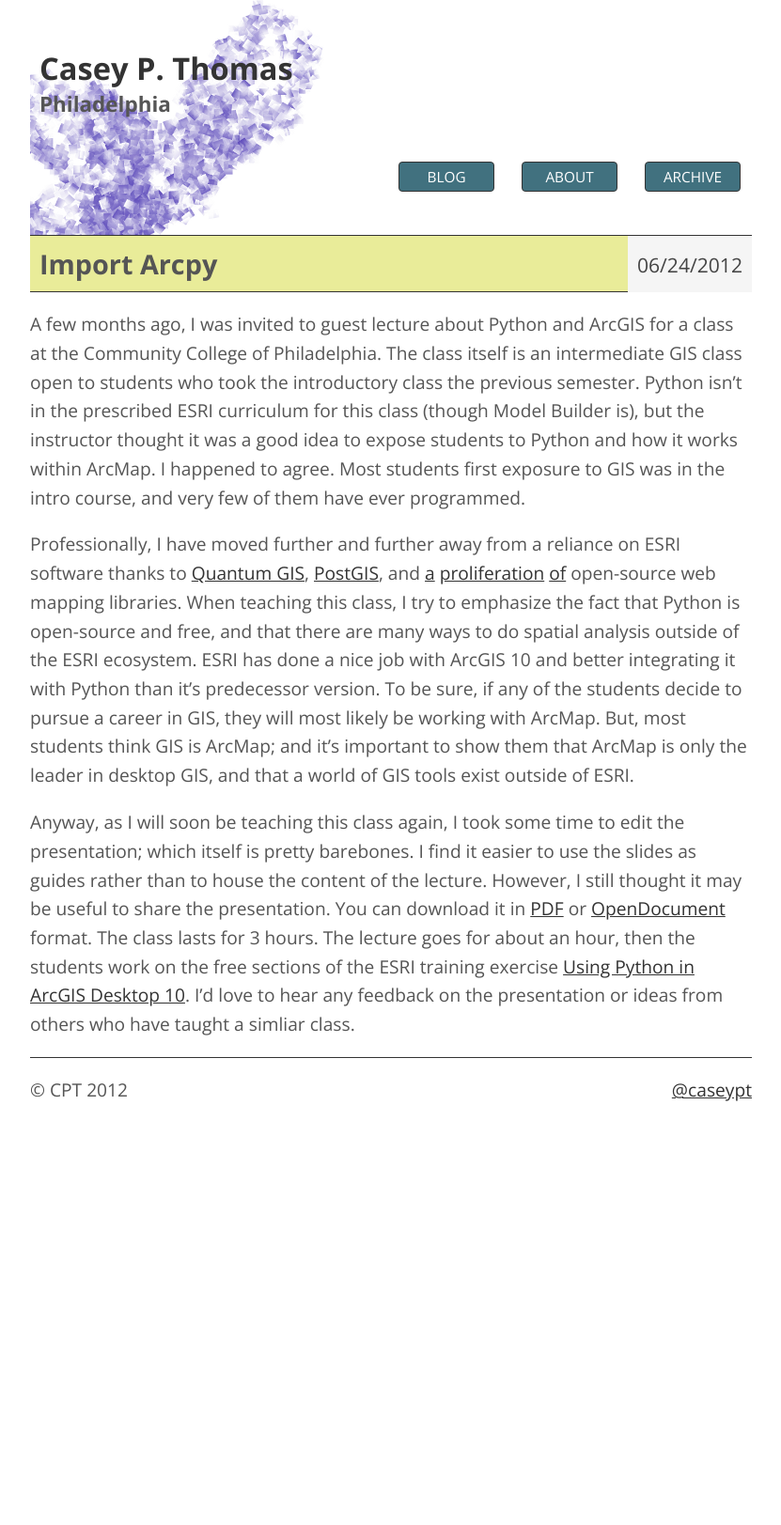
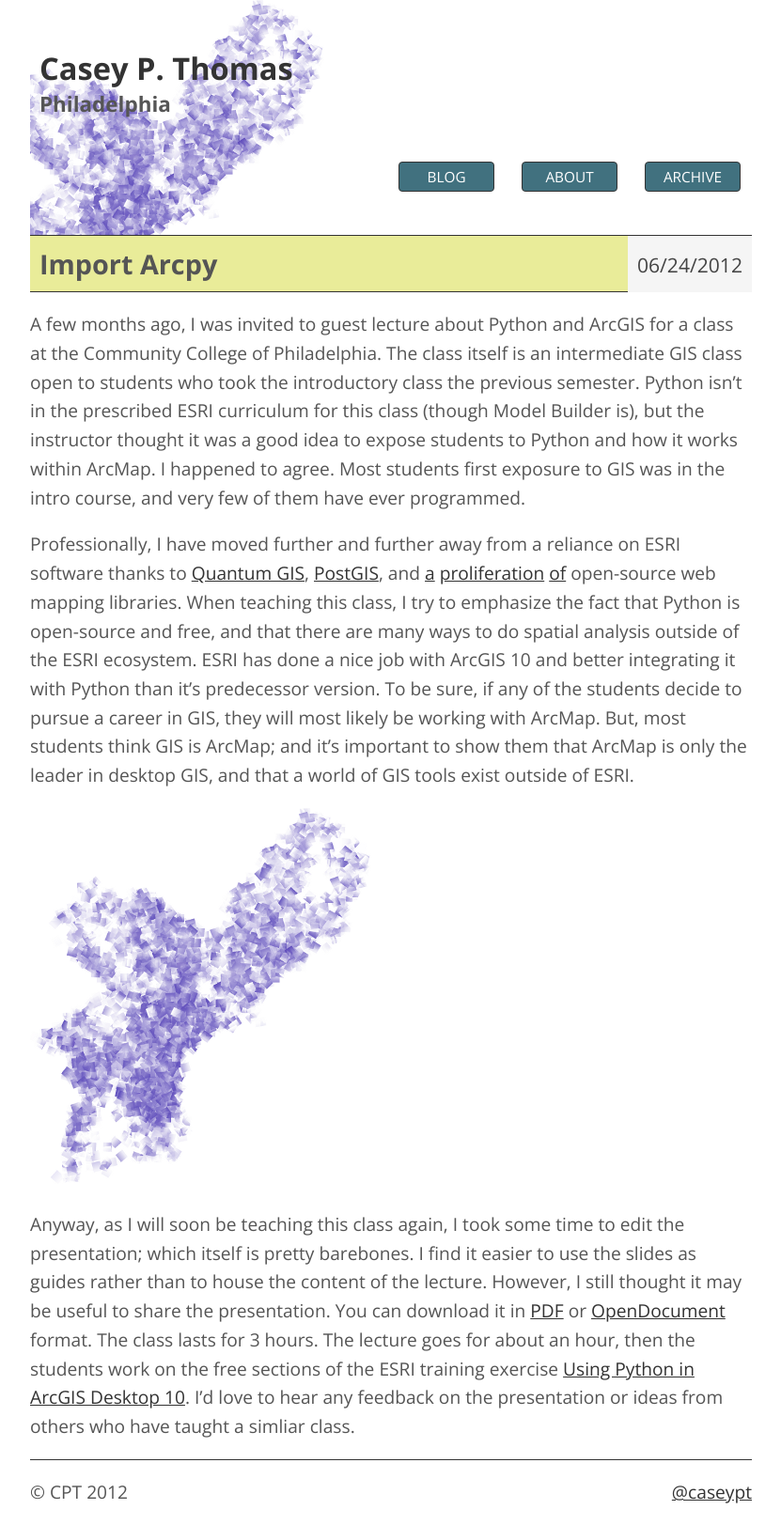
Before and after one commit to caseycesari/caseycesari.github.com, a Jekyll site: the page built from _posts/2012-06-24-import-arcpy.md, in a window 1280 px wide. Shown: the whole page at 94% size, without its empty margins (224-1055 px from the left). Built offline with Jekyll 4.4.1, drawn with Linux system fonts in a browser that asks for light colours; nearby versions of some CDN libraries; before the commit the page ends 1195 px from its top, so only the background shows below that.

Commit message:
Add image to post

```diff
--- a/_posts/2012-06-24-import-arcpy.md
+++ b/_posts/2012-06-24-import-arcpy.md
@@ -8,4 +8,6 @@ A few months ago, I was invited to guest lecture about Python and ArcGIS for a c
 
 Professionally, I have moved further and further away from a reliance on ESRI software thanks to [Quantum GIS](http://www.qgis.org/ "Quantum GIS"), [PostGIS](http://postgis.refractions.net/ "PostGIS"), and [a](http://openlayers.org/ "OpenLayers") [proliferation](http://leaflet.cloudmade.com/ "Leaflet") [of](http://mapbox.com "MapBox") open-source web mapping libraries. When teaching this class, I try to emphasize the fact that Python is open-source and free, and that there are many ways to do spatial analysis outside of the ESRI ecosystem. ESRI has done a nice job with ArcGIS 10 and better integrating it with Python than it’s predecessor version. To be sure, if any of the students decide to pursue a career in GIS, they will most likely be working with ArcMap. But, most students think GIS is ArcMap; and it’s important to show them that ArcMap is only the leader in desktop GIS, and that a world of GIS tools exist outside of ESRI.
 
+!['Streets Cubism'](/../img/streets.png)
+
 Anyway, as I will soon be teaching this class again, I took some time to edit the presentation; which itself is pretty barebones. I find it easier to use the slides as guides rather than to house the content of the lecture. However, I still thought it may be useful to share the presentation. You can download it in [PDF](http://www.caseypthomas.org/doc/Import_Arcpy.pdf "PDF of Presentation") or [OpenDocument](http://www.caseypthomas.org/doc/Import_Arcpy.odp "OpenDocument format of Presenation") format. The class lasts for 3 hours. The lecture goes for about an hour, then the students work on the free sections of the ESRI training exercise [Using Python in ArcGIS Desktop 10](http://training.esri.com/gateway/index.cfm?fa=catalog.webCourseDetail&courseid=1868 "ESRI training exercise"). I’d love to hear any feedback on the presentation or ideas from others who have taught a simliar class.
```
